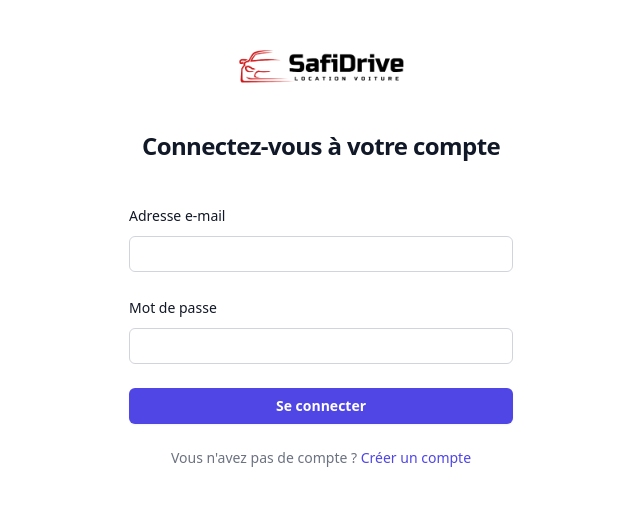
After one commit to bouchta65/YC-Projet7-application-de-gestion-de-location-de-voitures-POO, a PHP site: page /src/views/login.php in a window 1280 px wide. The commit adds this page. Shown: the top 515 px of the page, without its empty margins (319-959 px from the left). Run offline with PHP 8.4, Linux system fonts and the light colour scheme; some libraries are stand-ins or nearby versions.

Commit message:
Completed all PHP functionalities after finalizing class definitions.

```diff
--- /dev/null
+++ b/src/views/login.php
@@ -0,0 +1,126 @@
+<?php
+include '../db/config.php';
+include '../classes/auth.php';
+
+
+if(isset($_POST['loginbutton'])){
+  $email = $_POST['emaillogin'];
+  $pass = $_POST['passwordlogin'];
+  $user = new auth($conn);
+  $user->login($email,$pass);
+  }
+
+
+if(isset($_POST['registerbutton'])){
+  $name = $_POST['nameregistre'];
+  $tel = $_POST['telregistre'];
+  $client_id = $_POST['client_id'];
+  $email = $_POST['emailregister'];
+  $pass = $_POST['passwordregister'];
+  $user = new auth($conn);
+  $user->register($client_id,$name,$email,$tel,$pass);
+  }
+
+?>
+<!DOCTYPE html>
+<html lang="fr">
+<head>
+    <meta charset="UTF-8">
+    <meta name="viewport" content="width=device-width, initial-scale=1.0">
+    <title>Application de gestion de location de voitures</title>
+    <script src="https://cdn.tailwindcss.com"></script>
+</head>
+<body>
+  <section id="login" >
+<div class="flex min-h-full flex-col justify-center px-6 py-12 lg:px-8">
+  <div class="sm:mx-auto sm:w-full sm:max-w-sm">
+    <img class="mx-auto h-10 w-auto" src="../../public/assets/images/logo.png" alt="Votre entreprise">
+    <h2 class="mt-10 text-center text-2xl/9 font-bold tracking-tight text-gray-900">Connectez-vous à votre compte</h2>
+  </div>
+
+  <div class="mt-10 sm:mx-auto sm:w-full sm:max-w-sm">
+    <form class="space-y-6" action="#" method="POST">
+      <div>
+        <label for="emaillogin" class="block text-sm/6 font-medium text-gray-900">Adresse e-mail</label>
+        <div class="mt-2">
+          <input type="email" name="emaillogin" id="email" autocomplete="email" required class="block w-full rounded-md bg-white px-3 py-1.5 text-base text-gray-900 outline outline-1 -outline-offset-1 outline-gray-300 placeholder:text-gray-400 focus:outline focus:outline-2 focus:-outline-offset-2 focus:outline-indigo-600 sm:text-sm/6">
+        </div>
+      </div>
+
+      <div>
+        <label for="password" class="block text-sm/6 font-medium text-gray-900">Mot de passe</label>
+        <div class="mt-2">
+          <input type="password" name="passwordlogin" id="password" autocomplete="current-password" required class="block w-full rounded-md bg-white px-3 py-1.5 text-base text-gray-900 outline outline-1 -outline-offset-1 outline-gray-300 placeholder:text-gray-400 focus:outline focus:outline-2 focus:-outline-offset-2 focus:outline-indigo-600 sm:text-sm/6">
+        </div>
+      </div>
+
+      <div>
+        <button type="submit" name="loginbutton" class="flex w-full justify-center rounded-md bg-indigo-600 px-3 py-1.5 text-sm/6 font-semibold text-white shadow-sm hover:bg-indigo-500 focus-visible:outline focus-visible:outline-2 focus-visible:outline-offset-2 focus-visible:outline-indigo-600">Se connecter</button>
+      </div>
+    </form>
+    <p class="mt-6 text-center text-sm text-gray-500">
+      Vous n'avez pas de compte ?
+      <a href="#" id="logintoregistre" class="font-medium text-indigo-600 hover:text-indigo-500">Créer un compte</a>
+    </p>
+  </div>
+  </div>
+  </section>
+
+<section id="registre" class="hidden">
+<div class="flex min-h-full flex-col justify-center px-6 py-12 lg:px-8">
+<div class="sm:mx-auto sm:w-full sm:max-w-sm">
+    <img class="mx-auto h-10 w-auto" src="../../public/assets/images/logo.png" alt="Votre entreprise">
+    <h2 class="mt-10 text-center text-2xl/9 font-bold tracking-tight text-gray-900">Créer votre compte</h2>
+  </div>
+  <div class="mt-8 sm:mx-auto sm:w-full sm:max-w-sm">
+    <form class="space-y-6" action="#" method="POST">
+      <div>
+        <label for="nameregistre" class="block text-sm/6 font-medium text-gray-900">Nom Et Prenom</label>
+        <div class="mt-2">
+          <input type="text" name="nameregistre" id="name" required class="block w-full rounded-md bg-white px-3 py-1.5 text-base text-gray-900 outline outline-1 -outline-offset-1 outline-gray-300 placeholder:text-gray-400 focus:outline focus:outline-2 focus:-outline-offset-2 focus:outline-indigo-600 sm:text-sm/6">
+        </div>
+      </div>
+
+      <div>
+        <label for="telregistre" class="block text-sm/6 font-medium text-gray-900">Telephone</label>
+        <div class="mt-2">
+          <input type="number" name="telregistre" id="name" required class="block w-full rounded-md bg-white px-3 py-1.5 text-base text-gray-900 outline outline-1 -outline-offset-1 outline-gray-300 placeholder:text-gray-400 focus:outline focus:outline-2 focus:-outline-offset-2 focus:outline-indigo-600 sm:text-sm/6">
+        </div>
+      </div>
+
+      <div>
+        <label for="client_id" class="block text-sm/6 font-medium text-gray-900">CIN</label>
+        <div class="mt-2">
+          <input type="text" name="client_id" id="client_id" required class="block w-full rounded-md bg-white px-3 py-1.5 text-base text-gray-900 outline outline-1 -outline-offset-1 outline-gray-300 placeholder:text-gray-400 focus:outline focus:outline-2 focus:-outline-offset-2 focus:outline-indigo-600 sm:text-sm/6">
+        </div>
+      </div>
+
+      <div>
+        <label for="email-register" class="block text-sm/6 font-medium text-gray-900">Adresse e-mail</label>
+        <div class="mt-2">
+          <input type="email" name="emailregister" id="email-register" autocomplete="email" required class="block w-full rounded-md bg-white px-3 py-1.5 text-base text-gray-900 outline outline-1 -outline-offset-1 outline-gray-300 placeholder:text-gray-400 focus:outline focus:outline-2 focus:-outline-offset-2 focus:outline-indigo-600 sm:text-sm/6">
+        </div>
+      </div>
+
+      <div>
+        <label for="password-register" class="block text-sm/6 font-medium text-gray-900">Mot de passe</label>
+        <div class="mt-2">
+          <input type="password" name="passwordregister" id="password" required class="block w-full rounded-md bg-white px-3 py-1.5 text-base text-gray-900 outline outline-1 -outline-offset-1 outline-gray-300 placeholder:text-gray-400 focus:outline focus:outline-2 focus:-outline-offset-2 focus:outline-indigo-600 sm:text-sm/6">
+        </div>
+      </div>
+
+      <div>
+        <button type="submit" name="registerbutton" class="flex w-full justify-center rounded-md bg-indigo-600 px-3 py-1.5 text-sm/6 font-semibold text-white shadow-sm hover:bg-indigo-500 focus-visible:outline focus-visible:outline-2 focus-visible:outline-offset-2 focus-visible:outline-indigo-600">Créer un compte</button>
+      </div>
+    </form>
+    <p class="mt-6 text-center text-sm text-gray-500">
+      Vous avez déjà un compte ?
+      <a href="" id="registretologin" class="font-medium text-indigo-600 hover:text-indigo-500">Se connecter</a>
+    </p>
+  </div>
+</div>
+</section>
+<script src="../../public/assets/js/index.js"></script>
+
+</body>
+</html>
```
Also changed, not shown: src/views/clients.php (+22 -29 lines), src/views/contrats.php (+12 -11 lines), src/views/logout.php (added, +8 -0 lines), src/views/voiture.php (+27 -29 lines).
